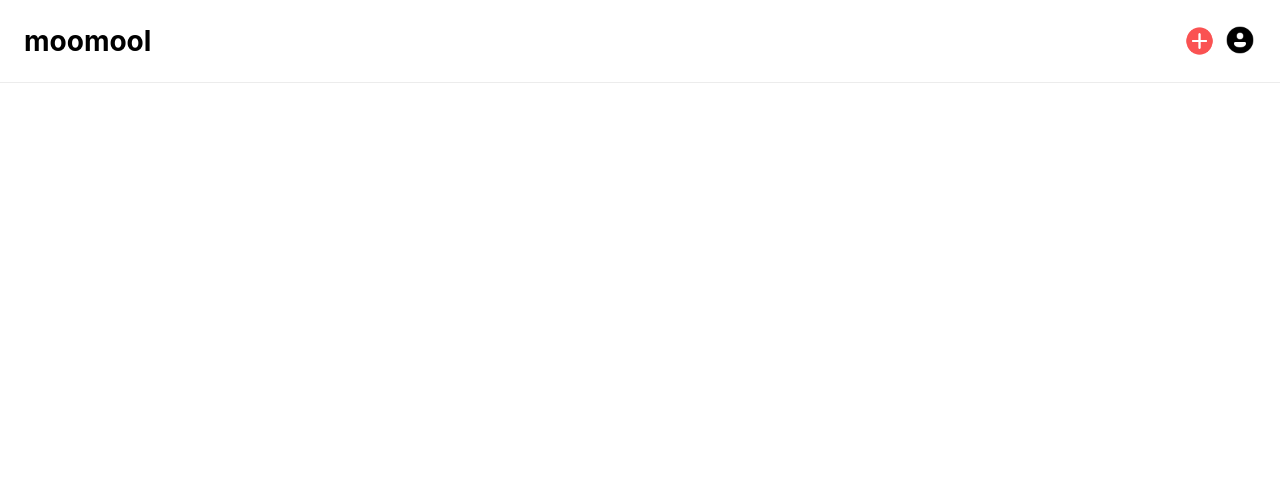
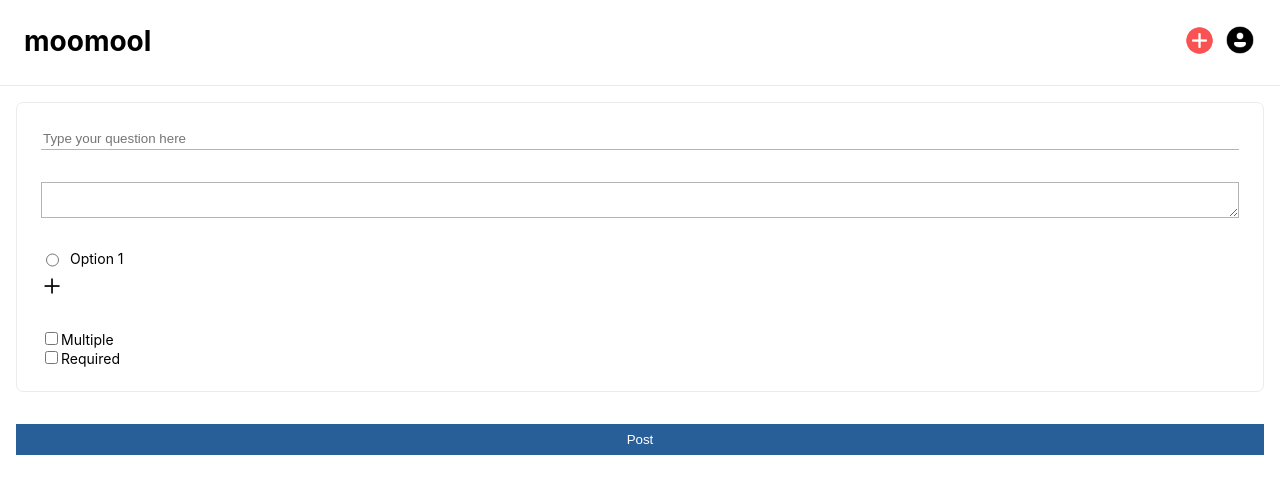
Before and after one commit to dayoungkim1027/mbti-survey-app, a React (Create React App) app: page /create-post in a window 1280 px wide. Before the commit this address had no page. Shown: the top 494 px of the page. Built offline with nearby package versions, Linux system fonts and the light colour scheme.

Commit message:
initial post

```diff
--- a/src/App.js
+++ b/src/App.js
@@ -3,7 +3,8 @@ import { Route, Routes } from 'react-router-dom';
 import Home from './views/home'
 import styled from 'styled-components';
 import Poll from './views/poll';
-import PollDetail from './views/poll-detail'
+import PollDetail from './views/poll-detail';
+import CreatePost from './views/create-post';
 
 const AppContainer = styled.div`
   overflow: scroll;
@@ -17,6 +18,7 @@ function App() {
         <Route path="/" element={<Home/>}/>
         <Route path="/polls/:state" element={<Poll/>}/>
         <Route path="/polls/:state/survey-results" element={<PollDetail/>}/>
+        <Route path="/create-post" element={<CreatePost/>}/>
       </Routes>
     </AppContainer>
   );
--- a/src/components/navigation.js
+++ b/src/components/navigation.js
@@ -8,8 +8,6 @@ import { setUser, clearUser } from '../store/userSlice';
 
 const PlusImage = styled.img`
 	width: 33px;
-	margin-left: auto;
-	margin-right: .5rem;
 `
 const NavigationContainer = styled.div`
 	padding: 1.5rem;
@@ -25,6 +23,11 @@ const Image = styled.img`
 	width: 32px;
 	height: 32px;
 	border-radius: 50%;
+`
+
+const CreatePost = styled.div`
+	margin-left: auto;
+	margin-right: .5rem;
 `
 
 function Navigation() {
@@ -65,7 +68,12 @@ function Navigation() {
 				{/* <h3>mbti Survey</h3> */}
 				moomool
 			</Link>
-			<PlusImage src={PlusIcon} alt="ask question" onClick={onActionButtonClick}/>
+
+			<CreatePost>
+				<Link to="/create-post">
+					<PlusImage src={PlusIcon} alt="ask question" onClick={onActionButtonClick}/>
+				</Link>
+			</CreatePost>
 
 			{!user && (
 				<Image src={ProfileIcon} alt="Profile" onClick={logInUser}/>
--- /dev/null
+++ b/src/views/create-post.js
@@ -0,0 +1,121 @@
+import styled from 'styled-components';
+import PlusIcon from '../assets/plus-2.png';
+
+const PostContainer = styled.div`
+	margin: 1rem;
+	padding: .5rem;
+	border: 1px solid #ececec;
+	border-radius: 7px;
+
+`
+
+const BlockContainer = styled.div`
+	padding: 1rem;
+	display: flex;
+	flex-direction: row;
+`
+
+const TextInput = styled.input`
+	width: 100%;
+	border: none;
+	border-bottom: 1px solid #B4B4B8;
+	border-radius: unset;
+	height: 20px;
+`
+
+const TextArea = styled.textarea`
+	margin-top: 0;
+	width: 100%;
+	border: 1px solid #B4B4B8;
+	border-radius: unset;
+`
+
+const Option = styled.input`
+
+`
+
+const OptionLabel = styled.label`
+	font-size: 14px;
+	margin-left: .5rem;
+`
+
+const Toggle = styled.input`
+
+`
+
+const ToggleLabel = styled.label`
+	font-size: 14px;
+`
+
+const AddOption = styled.img`
+	margin-top: .5rem;
+	width: 18px;
+	padding: 2px;
+`
+
+const OptionBlockContainer = styled.div`
+	display: flex;
+	flex-direction: column;
+	padding: 1rem;
+`
+
+const OptionContainer = styled.div`
+	display: flex;
+	flex-direction: row;
+`
+
+const PostButton = styled.button`
+	border: none;
+  color: white;
+  background-color: #295F98;
+  padding: .5rem 1rem;
+	width: 100%
+`
+
+const PostButtonContainer = styled.div`
+	padding: 1rem;
+`
+
+function CreatePost() {
+  return (
+		<>
+			<PostContainer>
+				<BlockContainer>
+					<TextInput placeholder="Type your question here"/>
+				</BlockContainer>
+
+				<BlockContainer>
+					<TextArea/>
+				</BlockContainer>
+
+				<OptionBlockContainer>
+					<OptionContainer>
+						<Option type='radio'></Option>
+						<OptionLabel>Option 1</OptionLabel>
+					</OptionContainer>
+					<AddOption src={PlusIcon}/>
+				</OptionBlockContainer>
+
+				<OptionBlockContainer>
+					<ToggleLabel>
+						<Toggle type='checkbox'/>
+						Multiple
+					</ToggleLabel>
+					<ToggleLabel>
+						<Toggle type='checkbox'/>
+						Required
+					</ToggleLabel>
+				</OptionBlockContainer>
+			</PostContainer>
+
+			<PostButtonContainer>
+				<PostButton>Post</PostButton>
+			</PostButtonContainer>
+		</>
+
+
+
+	)
+}
+
+export default CreatePost;
```
Also changed, not shown: src/components/toggle.js (added, +14 -0 lines), src/assets/plus-2.png (added).
